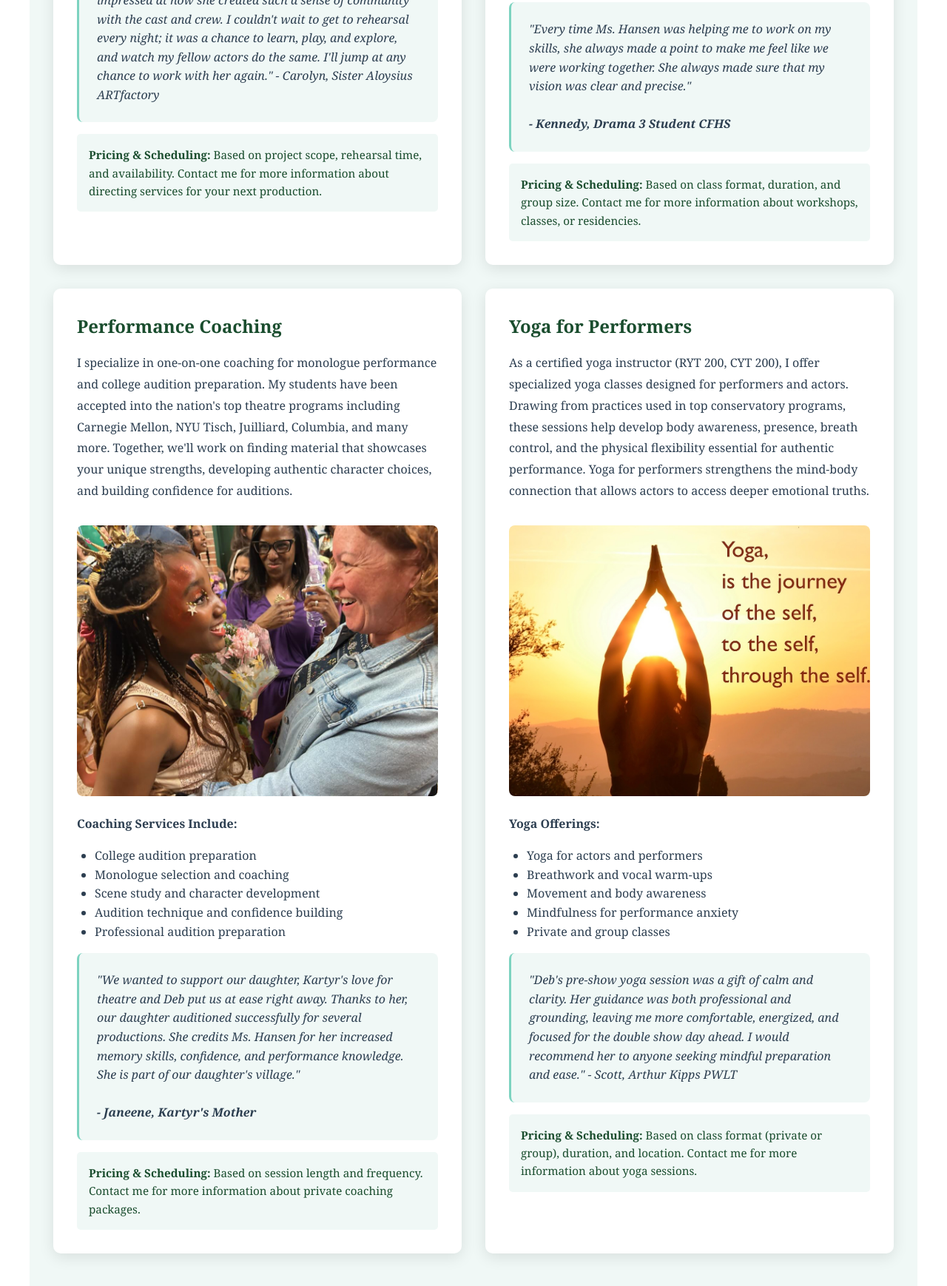
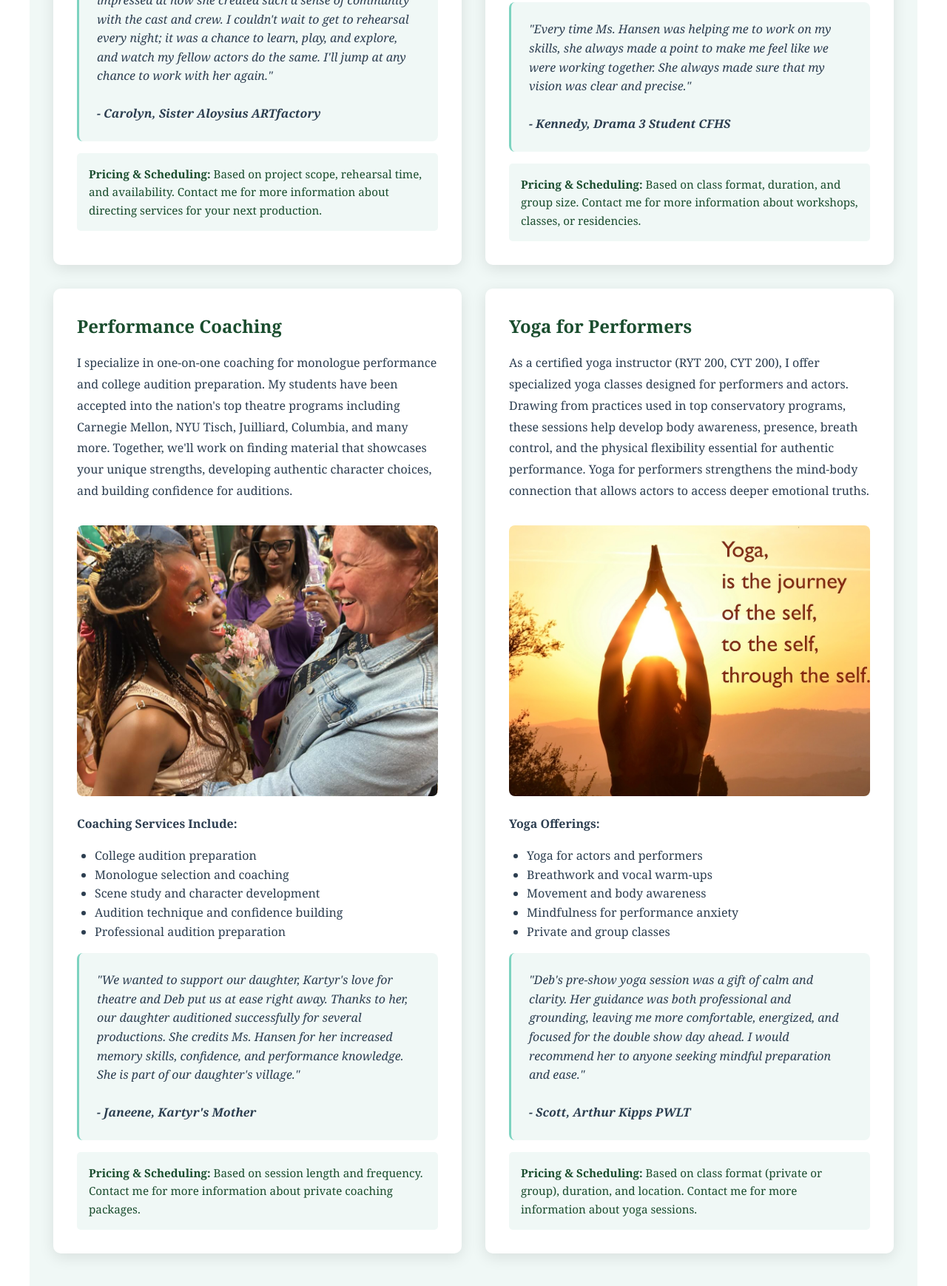
Before and after one commit to mitchelldhansen-droid/DebHansen-Portfolio, a plain HTML site: page index.html in a window 1280 px wide. Shown: the part 2527-4265 px from the top of the page at 74% size. Drawn offline with Linux system fonts and the light colour scheme.

Commit message:
Quote Attribution Standardization
Director and Yoga quote attributions standardized with Educator and Coacher attributions

```diff
--- a/index.html
+++ b/index.html
@@ -529,7 +529,9 @@
                 </ul>
 
                 <div class="testimonial-box">
-                    "I can honestly say that she is one of the best directors I've worked with in my nearly 40 years on stage. I was so impressed at how she created such a sense of community with the cast and crew. I couldn't wait to get to rehearsal every night; it was a chance to learn, play, and explore, and watch my fellow actors do the same. I'll jump at any chance to work with her again." - Carolyn, Sister Aloysius ARTfactory
+                    "I can honestly say that she is one of the best directors I've worked with in my nearly 40 years on stage. I was so impressed at how she created such a sense of community with the cast and crew. I couldn't wait to get to rehearsal every night; it was a chance to learn, play, and explore, and watch my fellow actors do the same. I'll jump at any chance to work with her again."
+                    <br><br>
+                    <strong>- Carolyn, Sister Aloysius ARTfactory</strong>
                 </div>
 
                 <div class="pricing-note">
@@ -608,7 +610,9 @@
                 </ul>
 
                 <div class="testimonial-box">
-                    "Deb's pre-show yoga session was a gift of calm and clarity. Her guidance was both professional and grounding, leaving me more comfortable, energized, and focused for the double show day ahead. I would recommend her to anyone seeking mindful preparation and ease." - Scott, Arthur Kipps PWLT
+                    "Deb's pre-show yoga session was a gift of calm and clarity. Her guidance was both professional and grounding, leaving me more comfortable, energized, and focused for the double show day ahead. I would recommend her to anyone seeking mindful preparation and ease."
+                    <br><br>
+                    <strong>- Scott, Arthur Kipps PWLT</strong>
                 </div>
 
                 <div class="pricing-note">
```
